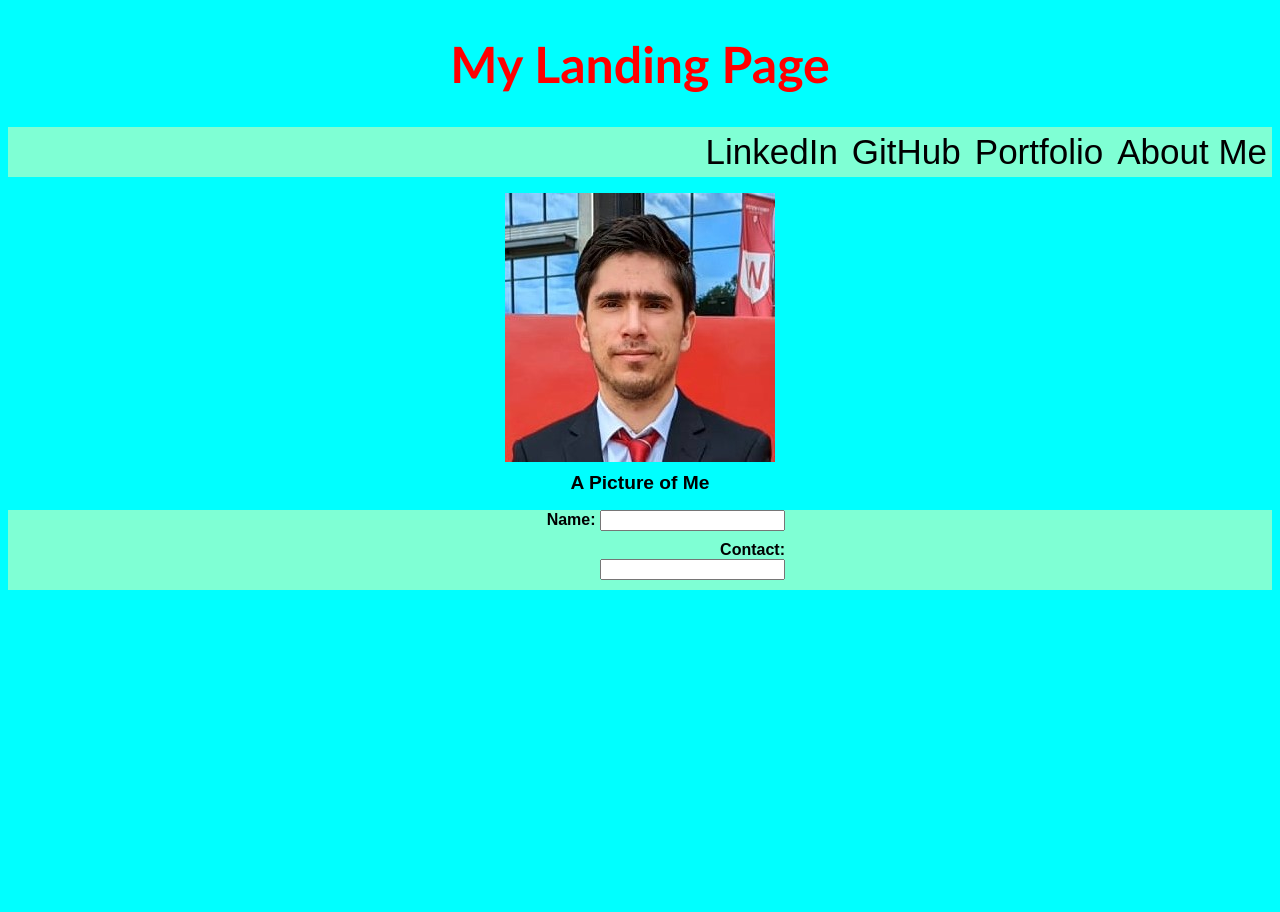
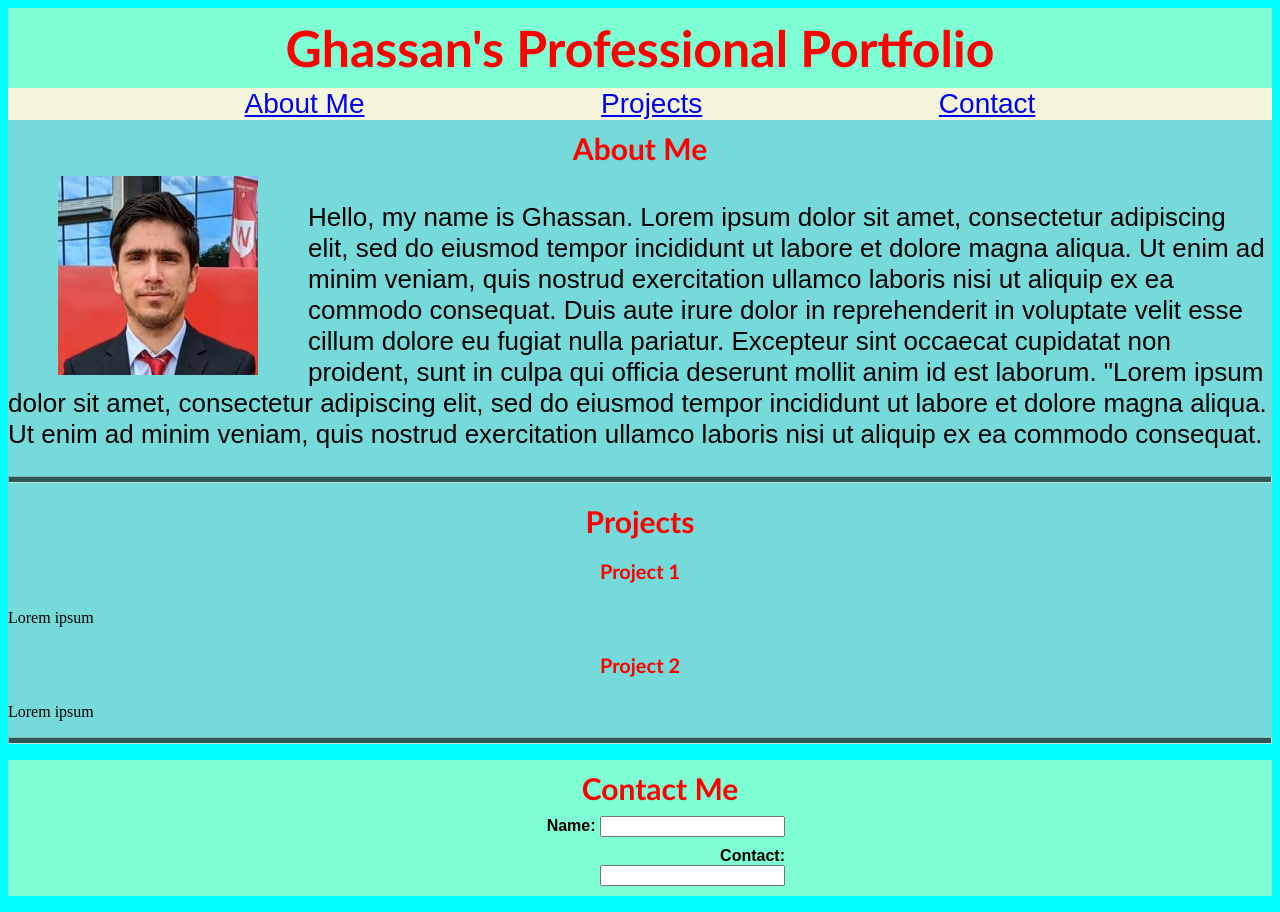
Before and after one commit to ghassanalassadi/ghassan-professional-portfolio, a plain HTML site: page index.html in a window 1280 px wide. Before the commit the page ends 800 px from the top, so only its background shows below. Drawn offline with Linux system fonts and the light colour scheme.

Commit message:
created basic outline of webpage

```diff
--- a/assets/css/style.css
+++ b/assets/css/style.css
@@ -1,32 +1,3 @@
-.firstHeader {
-    color: red;
-    text-align: center;
-    font-family: 'Trebuchet MS', 'Lucida Sans Unicode', 'Lucida Grande', 'Lucida Sans', Arial, sans-serif;
-    font-size: 50px;
-}
-
-.pageLinks {
-    display: inline-block;
-    font-family: Arial, Helvetica, sans-serif;
-    font-size: 35px;
-    padding: 5px;
-}
-
-.headerLinks {
-    text-align: right;
-}
-
-.inputBox {
-    display: block;
-    text-align: right;
-    margin: auto;
-    list-style-type: none;
-    width: 250px;
-    padding-bottom: 10px;
-    font-weight: bold;
-    font-family: Arial, Helvetica, sans-serif;
-}
-
 header {
     background-color: aquamarine;
 }
@@ -38,17 +9,88 @@ footer {
 body {
     background-color: aqua;
 }
-
-img {
-    display: block;
-    margin-left: auto;
-    margin-right: auto;
+main {
+    background-color: rgb(118, 218, 218);
 }
 
-figcaption {
+hr {
+    height: 5px;
+    color: black;
+    background-color: black;
+    opacity: 0.6;
+    margin: 10px 0px 10px 0px;
+}
+
+h1 {
+    color: red;
+    margin: auto;
     text-align: center;
-    padding-top: 10px;
-    font-weight: bolder;
-    font-size: larger;
+    padding: 10px;
+    font-family: 'Trebuchet MS', 'Lucida Sans Unicode', 'Lucida Grande', 'Lucida Sans', Arial, sans-serif;
+    font-size: 50px;
+}
+
+h2 {
+    color: red;
+    margin: auto;
+    text-align: center;
+    padding: 10px;
+    font-family: 'Trebuchet MS', 'Lucida Sans Unicode', 'Lucida Grande', 'Lucida Sans', Arial, sans-serif;
+    font-size: 30px;
+}
+
+h3 {
+    color: red;
+    margin: auto;
+    text-align: center;
+    padding: 10px;
+    font-family: 'Trebuchet MS', 'Lucida Sans Unicode', 'Lucida Grande', 'Lucida Sans', Arial, sans-serif;
+    font-size: 20px;
+}
+
+/* .about-me {
+    display: flex;
+    flex-wrap: wrap;
+    flex-direction: column;
+} */
+
+.about-me img{
+    /* Original image size is 270x270 */
+    max-width: 200px;
+    max-height: 200px;
+    display: block;
+    position: relative;
+    float: left;
+    margin: 0px 50px 0px 50px;
+}
+
+.about-me p {
+    display: block;
+    font-size: 26px;
+    font-family: Arial, Helvetica, sans-serif
+}
+
+.page-links {
+    background-color: beige;
+    display: flex;
+    justify-content: space-evenly;
+    list-style-type: none;
+    font-family: Arial, Helvetica, sans-serif;
+    font-size: 28px;
+}
+
+.projects {
+    display: block;
+    margin-top: 50px;
+}
+
+.input-box {
+    display: block;
+    text-align: right;
+    margin: auto;
+    list-style-type: none;
+    width: 250px;
+    padding-bottom: 10px;
+    font-weight: bold;
     font-family: Arial, Helvetica, sans-serif;
 }
--- a/index.html
+++ b/index.html
@@ -2,30 +2,53 @@
 <html>
 
 <head>
-    <title>My Landing Page</title>
+    <title>Ghassan's Professional Portfolio</title>
     <link rel="stylesheet" href="assets/css/style.css">
 </head>
 
 <body>
-    <h1 class="firstHeader">My Landing Page</h1>
     <header>
-        <ul class="headerLinks">
-            <li class="pageLinks">LinkedIn</li>
-            <li class="pageLinks">GitHub</li>
-            <li class="pageLinks">Portfolio</li>
-            <li class="pageLinks">About Me</li>
-        </ul>
+        <h1>Ghassan's Professional Portfolio</h1>
+        <nav class="page-links">
+            <a href="#about-me">About Me</a>
+            <a href="#projects">Projects</a>
+            <a href="#contact-me">Contact</a>
+        </nav>
     </header>
 
-    <figure>
-        <img src="assets/images/profile-picture.jpg" alt="me">
-        <figcaption>A Picture of Me</figcaption>
-    </figure>
+    <main>
+        <section class="about-me" id="about-me">
+            <h2>About Me</h2>
+            <img src="assets/images/profile-picture.jpg" alt="a picture of me">
+            <p>Hello, my name is Ghassan. Lorem ipsum dolor sit amet, consectetur adipiscing elit, sed do eiusmod tempor incididunt ut labore et dolore magna
+            aliqua. Ut enim ad minim veniam, quis nostrud exercitation ullamco laboris nisi ut aliquip ex ea commodo consequat. Duis
+            aute irure dolor in reprehenderit in voluptate velit esse cillum dolore eu fugiat nulla pariatur. Excepteur sint
+            occaecat cupidatat non proident, sunt in culpa qui officia deserunt mollit anim id est laborum. "Lorem ipsum dolor sit amet, consectetur adipiscing elit, sed do eiusmod tempor incididunt ut labore et dolore magna
+            aliqua. Ut enim ad minim veniam, quis nostrud exercitation ullamco laboris nisi ut aliquip ex ea commodo consequat.</p>
+            <hr />
+        </section>
 
-    <footer>
+        <section id="projects">
+            <h2>Projects</h2>
+            <section>
+                <h3>Project 1</h3>
+                <p>Lorem ipsum</p>
+            </section>
+
+            <section>
+                <h3>Project 2</h3>
+                <p>Lorem ipsum</p>
+            </section>
+
+            <hr />
+        </section>
+    </main>
+
+    <footer id="contact-me">
         <ul>
-            <li class="inputBox">Name: <input type="text"></li>
-            <li class="inputBox">Contact: <input type="text"></li>
+            <h2>Contact Me</h2>
+            <li class="input-box">Name: <input type="text"></li>
+            <li class="input-box">Contact: <input type="text"></li>
         </ul>
     </footer>
 </body>
```
